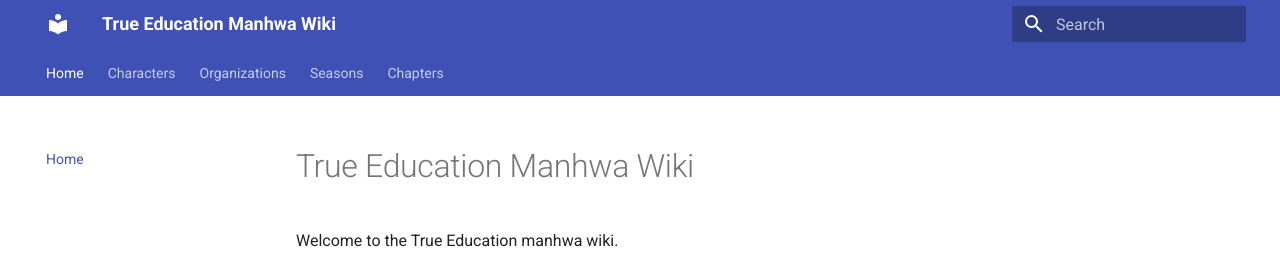
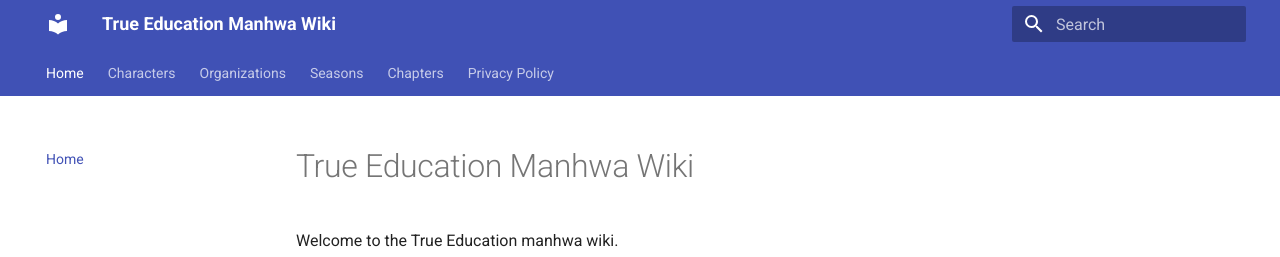
Before and after one commit to solaroiiid/true-education-manhwa-wiki, an MkDocs documentation site: the page built from docs/index.md, in a window 1280 px wide. Shown: the top 257 px of the page. Built offline with MkDocs 1.6.1 and Material for MkDocs 9.7.7, drawn with Linux system fonts in a browser that asks for light colours.

Commit message:
Update mkdocs.yml

```diff
--- a/mkdocs.yml
+++ b/mkdocs.yml
@@ -25,6 +25,7 @@ nav:
   - Organizations: organizations/index.md
   - Seasons: seasons/index.md
   - Chapters: chapters/index.md
+  - Privacy Policy: privacy.md
 
 markdown_extensions:
   - admonition
```
